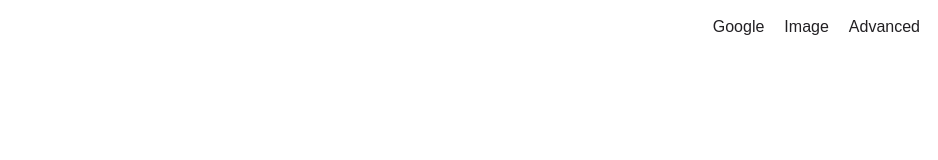
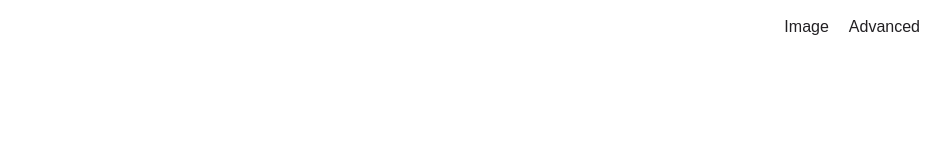
Before and after one commit to upanshu1310/CS50W_Project0, a plain HTML site: page index.html in a window 1280 px wide. Shown: the top 160 px of the page, without its empty margins (342-1280 px from the left). Drawn offline with Linux system fonts and the light colour scheme.

Commit message:
Update index.html

```diff
--- a/index.html
+++ b/index.html
@@ -9,7 +9,6 @@
 
 <body>
     <div id="search-options">
-        <a href="#">Google</a>
         <a href="image.html">Image</a>
         <a href="advanced.html">Advanced</a>
     </div>
```
